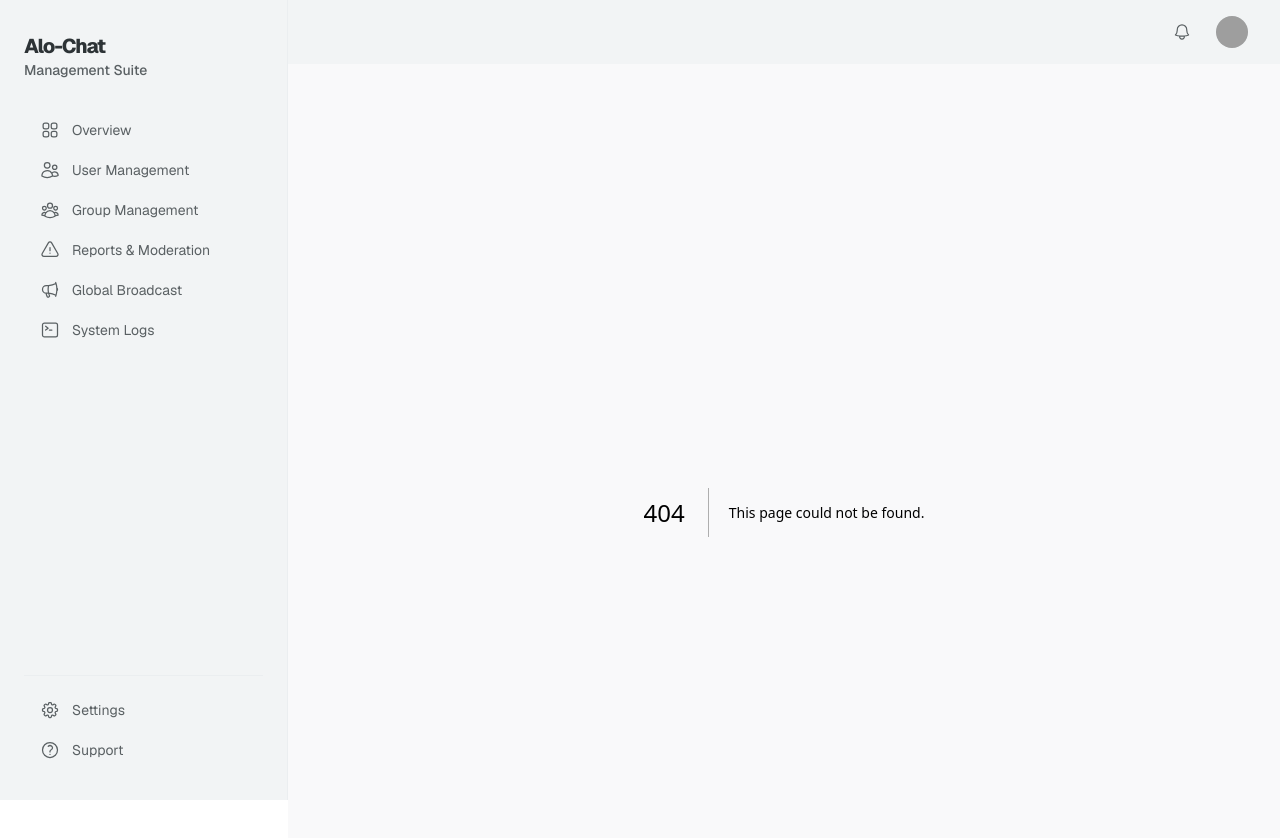
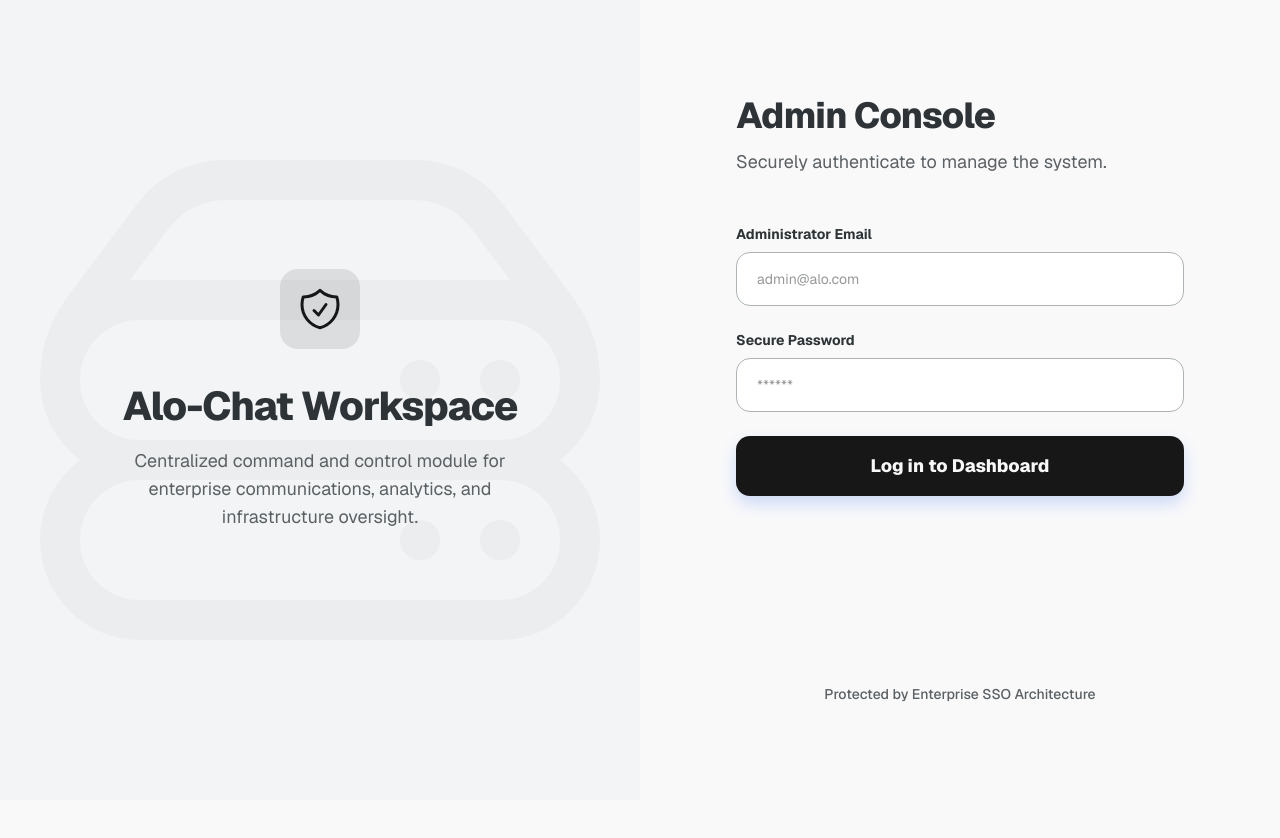
Before and after one commit to hoangtan22th/Alo-Full-Stack, a Next.js app in the folder Web/alo-chat-admin/: page /login in a window 1280 px wide. Before the commit this address had no page. Shown: the top 838 px of the page. After the commit the page ends 800 px from the top, so only its background shows below. Built offline with nearby package versions, Linux system fonts and the light colour scheme; grey boxes are pictures that could not be loaded.

Commit message:
feat: add admin login UI  and update root layout
- Updated root layout to accommodate new dashboard structure.
- Added middleware for authentication and route protection.
- Created authService for handling admin login functionality.

```diff
--- /dev/null
+++ b/Web/alo-chat-admin/src/app/(auth)/login/page.tsx
@@ -0,0 +1,128 @@
+"use client";
+
+import { useState } from "react";
+import { useRouter } from "next/navigation";
+import { ServerStackIcon, ShieldCheckIcon } from "@heroicons/react/24/outline";
+import { authService } from "@/services/authService";
+
+export default function LoginPage() {
+  const router = useRouter();
+  const [email, setEmail] = useState("");
+  const [password, setPassword] = useState("");
+  const [error, setError] = useState("");
+  const [loading, setLoading] = useState(false);
+
+  const handleLogin = async (e: React.FormEvent) => {
+    e.preventDefault();
+    setError("");
+    setLoading(true);
+
+    try {
+      const token = await authService.login(email, password);
+
+      // Save token in cookie (valid for 7 days)
+      document.cookie = `admin_token=${token}; path=/; max-age=604800; samesite=Lax`;
+
+      // Redirect to the dashboard
+      router.push("/");
+      router.refresh();
+    } catch (err: any) {
+      setError(err.message || "Something went wrong. Please try again.");
+    } finally {
+      setLoading(false);
+    }
+  };
+
+  return (
+    <div className="flex w-full min-h-screen bg-surface">
+      {/* Decorative Splash Area - Hidden on small screens */}
+      <div className="hidden lg:flex w-1/2 bg-surface-container-low flex-col justify-center items-center relative overflow-hidden">
+        <div className="absolute inset-0 flex items-center justify-center opacity-[0.03]">
+          <ServerStackIcon className="w-[40rem] h-[40rem] text-on-surface" />
+        </div>
+        <div className="z-10 flex flex-col items-center text-center px-12 max-w-lg">
+          <div className="inline-flex items-center justify-center p-4 bg-primary/10 rounded-2xl mb-8">
+            <ShieldCheckIcon className="w-12 h-12 text-primary" />
+          </div>
+          <h2 className="text-[2.5rem] leading-tight font-extrabold text-on-surface tracking-tight mb-4">
+            Alo-Chat Workspace
+          </h2>
+          <p className="text-on-surface-variant text-lg">
+            Centralized command and control module for enterprise
+            communications, analytics, and infrastructure oversight.
+          </p>
+        </div>
+      </div>
+
+      {/* Form Area */}
+      <div className="w-full lg:w-1/2 flex flex-col justify-center p-8 lg:p-24 relative bg-surface">
+        <div className="w-full max-w-md mx-auto flex flex-col justify-center h-full">
+          <div className="text-left mb-12">
+            <h1 className="text-4xl font-extrabold tracking-tight text-on-surface mb-3">
+              Admin Console
+            </h1>
+            <p className="text-on-surface-variant text-lg">
+              Securely authenticate to manage the system.
+            </p>
+          </div>
+
+          {error && (
+            <div className="p-4 rounded-xl bg-red-50/80 text-red-600 text-sm flex items-center font-semibold mb-6">
+              <span className="mr-2"></span>
+              <span>{error}</span>
+            </div>
+          )}
+
+          <form onSubmit={handleLogin} className="space-y-6">
+            <div className="space-y-2">
+              <label className="block text-sm font-bold text-on-surface">
+                Administrator Email
+              </label>
+              <input
+                type="email"
+                value={email}
+                onChange={(e) => setEmail(e.target.value)}
+                required
+                className="w-full px-5 py-4 rounded-xl bg-surface-container-lowest border border-outline-variant focus:border-primary focus:ring-4 focus:ring-primary/10 outline-none transition-all text-on-surface"
+                placeholder="admin@alo.com"
+              />
+            </div>
+
+            <div className="space-y-2">
+              <label className="block text-sm font-bold text-on-surface">
+                Secure Password
+              </label>
+              <input
+                type="password"
+                value={password}
+                onChange={(e) => setPassword(e.target.value)}
+                required
+                className="w-full px-5 py-4 rounded-xl bg-surface-container-lowest border border-outline-variant focus:border-primary focus:ring-4 focus:ring-primary/10 outline-none transition-all text-on-surface"
+                placeholder="******"
+              />
+            </div>
+
+            <button
+              type="submit"
+              disabled={loading}
+              className="w-full py-4 px-6 bg-primary text-on-primary rounded-xl font-extrabold text-lg hover:opacity-90 hover:-translate-y-0.5 transition-all shadow-[0_8px_16px_rgba(37,99,235,0.2)] disabled:opacity-50 disabled:cursor-not-allowed disabled:transform-none disabled:shadow-none mt-6 flex items-center justify-center gap-3"
+            >
+              {loading ? (
+                <div className="flex items-center gap-2">
+                  <div className="w-5 h-5 border-2 border-on-primary/30 border-t-on-primary rounded-full animate-spin" />
+                  <span>Authenticating...</span>
+                </div>
+              ) : (
+                "Log in to Dashboard"
+              )}
+            </button>
+          </form>
+
+          <div className="pt-10 mt-auto flex items-center justify-center gap-2 text-on-surface-variant text-sm font-medium">
+            <span>Protected by Enterprise SSO Architecture</span>
+          </div>
+        </div>
+      </div>
+    </div>
+  );
+}
--- /dev/null
+++ b/Web/alo-chat-admin/src/app/(dashboard)/layout.tsx
@@ -0,0 +1,20 @@
+import { Sidebar } from "@/components/layout/Sidebar";
+import { Header } from "@/components/layout/Header";
+
+export default function DashboardLayout({
+  children,
+}: Readonly<{
+  children: React.ReactNode;
+}>) {
+  return (
+    <div className="flex flex-1 w-full min-h-screen relative">
+      <Sidebar />
+      <main className="flex-1 flex flex-col w-full md:pl-72 bg-surface">
+        <Header />
+        <div className="flex-1 w-full flex flex-col p-6 lg:p-12 gap-8">
+          {children}
+        </div>
+      </main>
+    </div>
+  );
+}
--- a/Web/alo-chat-admin/src/app/layout.tsx
+++ b/Web/alo-chat-admin/src/app/layout.tsx
@@ -1,7 +1,5 @@
 import type { Metadata } from "next";
 import { Manrope, Geist } from "next/font/google";
-import { Sidebar } from "@/components/layout/Sidebar";
-import { Header } from "@/components/layout/Header";
 import "./globals.css";
 import { cn } from "@/lib/utils";
 
@@ -26,12 +24,8 @@ export default function RootLayout({
 }>) {
   return (
     <html lang="en" className={cn("font-sans", geist.variable)}>
-      <body className="bg-surface text-on-surface antialiased flex min-h-screen font-sans">
-        <Sidebar />
-        <main className="flex-1 flex flex-col min-h-screen md:ml-72 bg-surface">
-          <Header />
-          <div className="flex-1 p-8 lg:p-12 space-y-8">{children}</div>
-        </main>
+      <body className="bg-surface text-on-surface antialiased min-h-screen flex flex-col font-sans">
+        {children}
       </body>
     </html>
   );
--- /dev/null
+++ b/Web/alo-chat-admin/src/middleware.ts
@@ -0,0 +1,33 @@
+import { NextResponse } from "next/server";
+import type { NextRequest } from "next/server";
+
+export function middleware(request: NextRequest) {
+  const token = request.cookies.get("admin_token")?.value;
+
+  // Protect all routes except the excluded ones in matcher
+  // If no token and user is trying to access a protected route, redirect to login
+  if (!token && !request.nextUrl.pathname.startsWith("/login")) {
+    return NextResponse.redirect(new URL("/login", request.url));
+  }
+
+  // If token exists and user visits the login page, redirect them to the dashboard
+  if (token && request.nextUrl.pathname.startsWith("/login")) {
+    return NextResponse.redirect(new URL("/", request.url));
+  }
+
+  return NextResponse.next();
+}
+
+// See "Matching Paths" below to learn more
+export const config = {
+  matcher: [
+    /*
+     * Match all request paths except for the ones starting with:
+     * - api (API routes)
+     * - _next/static (static files)
+     * - _next/image (image optimization files)
+     * - favicon.ico, sitemap.xml, robots.txt (metadata files)
+     */
+    "/((?!api|_next/static|_next/image|favicon.ico|sitemap.xml|robots.txt).*)",
+  ],
+};
--- /dev/null
+++ b/Web/alo-chat-admin/src/services/authService.ts
@@ -0,0 +1,26 @@
+export const authService = {
+  login: async (email: string, password: string) => {
+    const baseUrl =
+      process.env.NEXT_PUBLIC_GATEWAY_URL || "http://localhost:8888";
+
+    const res = await fetch(`${baseUrl}/api/v1/admin/auth/login`, {
+      method: "POST",
+      headers: {
+        "Content-Type": "application/json",
+      },
+      body: JSON.stringify({ email, password }),
+    });
+
+    const data = await res.json();
+
+    if (!res.ok || !data.data?.accessToken) {
+      throw new Error(
+        data.message ||
+          data.error ||
+          "Invalid credentials or unauthorized role",
+      );
+    }
+
+    return data.data.accessToken;
+  },
+};
```
Also changed, not shown: Web/alo-chat-admin/src/app/(dashboard)/broadcast/page.tsx (renamed from Web/alo-chat-admin/src/app/broadcast/page.tsx), Web/alo-chat-admin/src/app/(dashboard)/groups/page.tsx (renamed from Web/alo-chat-admin/src/app/groups/page.tsx), Web/alo-chat-admin/src/app/(dashboard)/logs/page.tsx (renamed from Web/alo-chat-admin/src/app/logs/page.tsx), Web/alo-chat-admin/src/app/(dashboard)/page.tsx (renamed from Web/alo-chat-admin/src/app/page.tsx), Web/alo-chat-admin/src/app/(dashboard)/reports/page.tsx (renamed from Web/alo-chat-admin/src/app/reports/page.tsx), Web/alo-chat-admin/src/app/(dashboard)/users/page.tsx (renamed from Web/alo-chat-admin/src/app/users/page.tsx).
